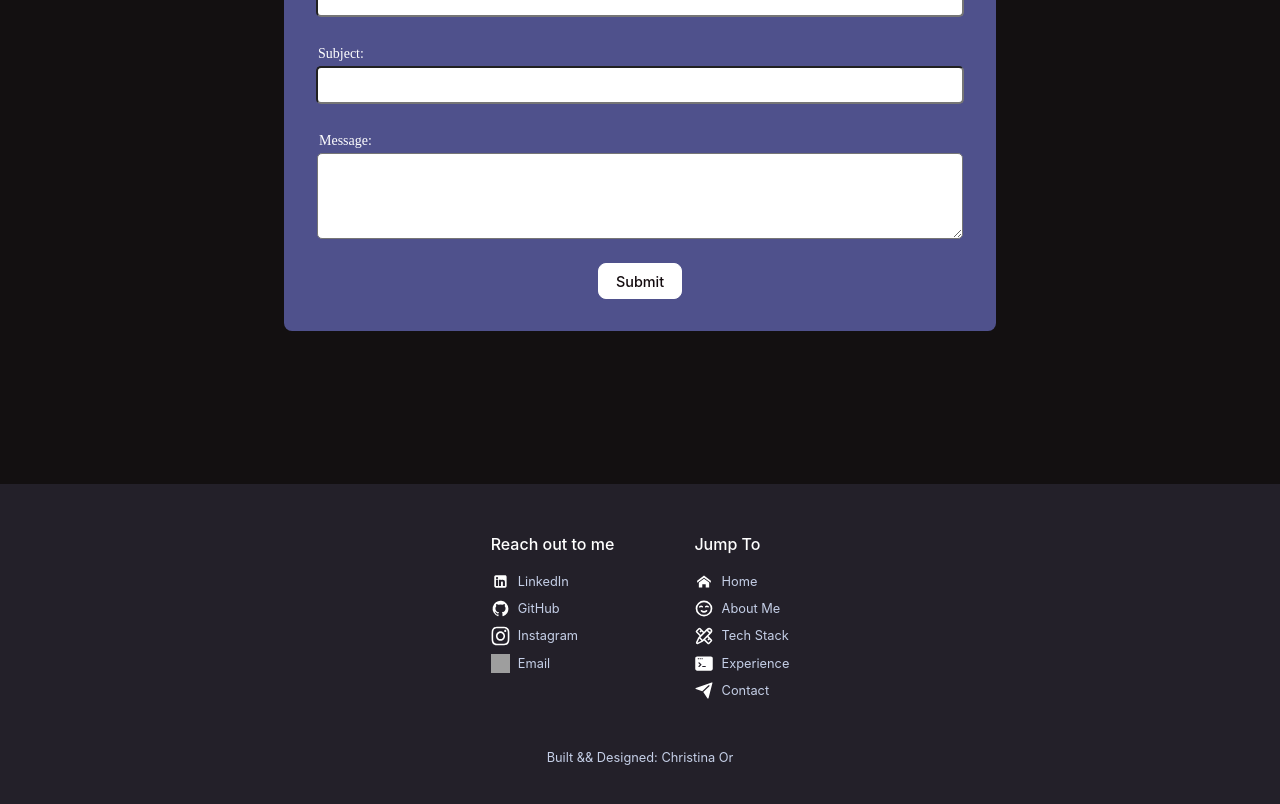
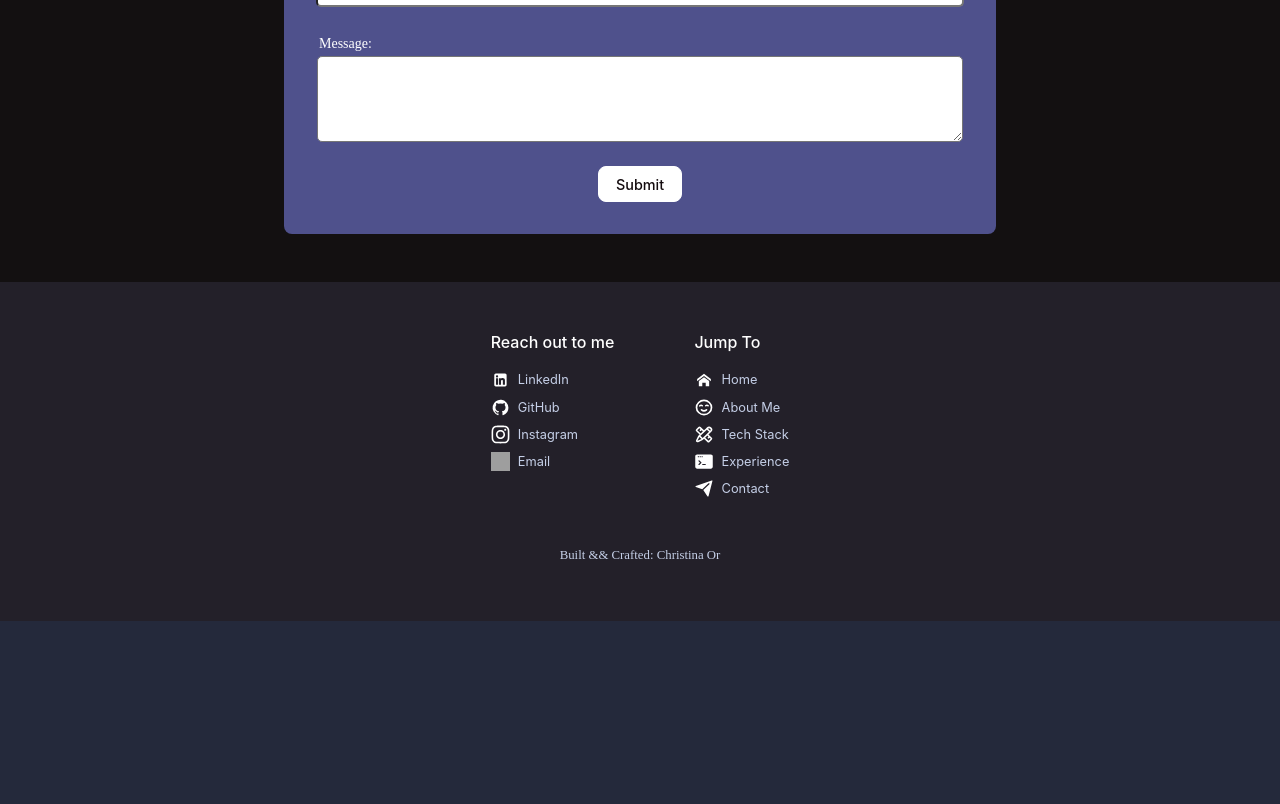
Before and after one commit to christinaor/christinaor.github.io, a React (Vite) app: page / in a window 1280 px wide. Shown: the part 4065-4869 px from the top of the page. After the commit the page ends 4686 px from the top, so only its background shows below. Built offline with nearby package versions, Linux system fonts and the light colour scheme; grey boxes are pictures that could not be loaded.

Commit message:
Fix font, size, and code

```diff
--- a/src/components/Contact/styles.module.scss
+++ b/src/components/Contact/styles.module.scss
@@ -20,7 +20,7 @@
   text-align: center;
 }
 
-@media only screen and (min-width: $mobile-max) and (max-width: $desktop-min) {
+@media only screen and (min-width: $mobile-max) {
   .contactMe {
     min-height: 20rem;
   }
--- a/src/components/Footer/Footer.jsx
+++ b/src/components/Footer/Footer.jsx
@@ -82,7 +82,7 @@ export default function Footer() {
         </div>
       </div>
 
-      <div className={styles.footerText}>Built && Designed: Christina Or</div>
+      <div className={styles.footerText}>Built && Crafted: Christina Or</div>
     </footer>
   )
 };
--- a/src/components/Footer/styles.module.scss
+++ b/src/components/Footer/styles.module.scss
@@ -72,6 +72,7 @@
   gap: 1.5rem;
 
   text-align: center;
+  font-family: 'Olware';
   font-size: 0.8rem;
 }
 
@@ -103,12 +104,6 @@
     color: $mainHeaderColor;
   }
 
-  // .footer h4 {
-  //   color: $mainHeaderColor;
-  //   // font-size: 1.4rem;
-  //   font-weight: 700;
-  // }
-
   .contactLinks, .jumpToLinks {
     display: flex;
     flex-direction: column;
@@ -135,25 +130,3 @@
     display: block;
   }
 }
-
-// @media only screen and (min-width: 481px) {
-// .about {
-//     margin-bottom: 8vh;
-//     display: flex;
-//     flex-direction: column;
-//     justify-content: center;
-//     align-items: center;
-//   }
-
-//   .header {
-//     font-size: clamp(20px, 6vw, 30px);
-//     margin: 2vh;
-//     padding: 0;
-//   }
-
-//   .blurb {
-//     font-size: clamp(14px, 4vw, 20px);
-//     color: #4f518c;
-//     // margin: 13px;
-//   }
-// }
--- a/src/components/TechStack/styles.module.scss
+++ b/src/components/TechStack/styles.module.scss
@@ -79,6 +79,7 @@
 
   width: 5.5rem;
   height: 5.5rem;
+
   font-size: 0.8rem;
   background-color: $cardBackground;
   border-radius: 4px;
```
